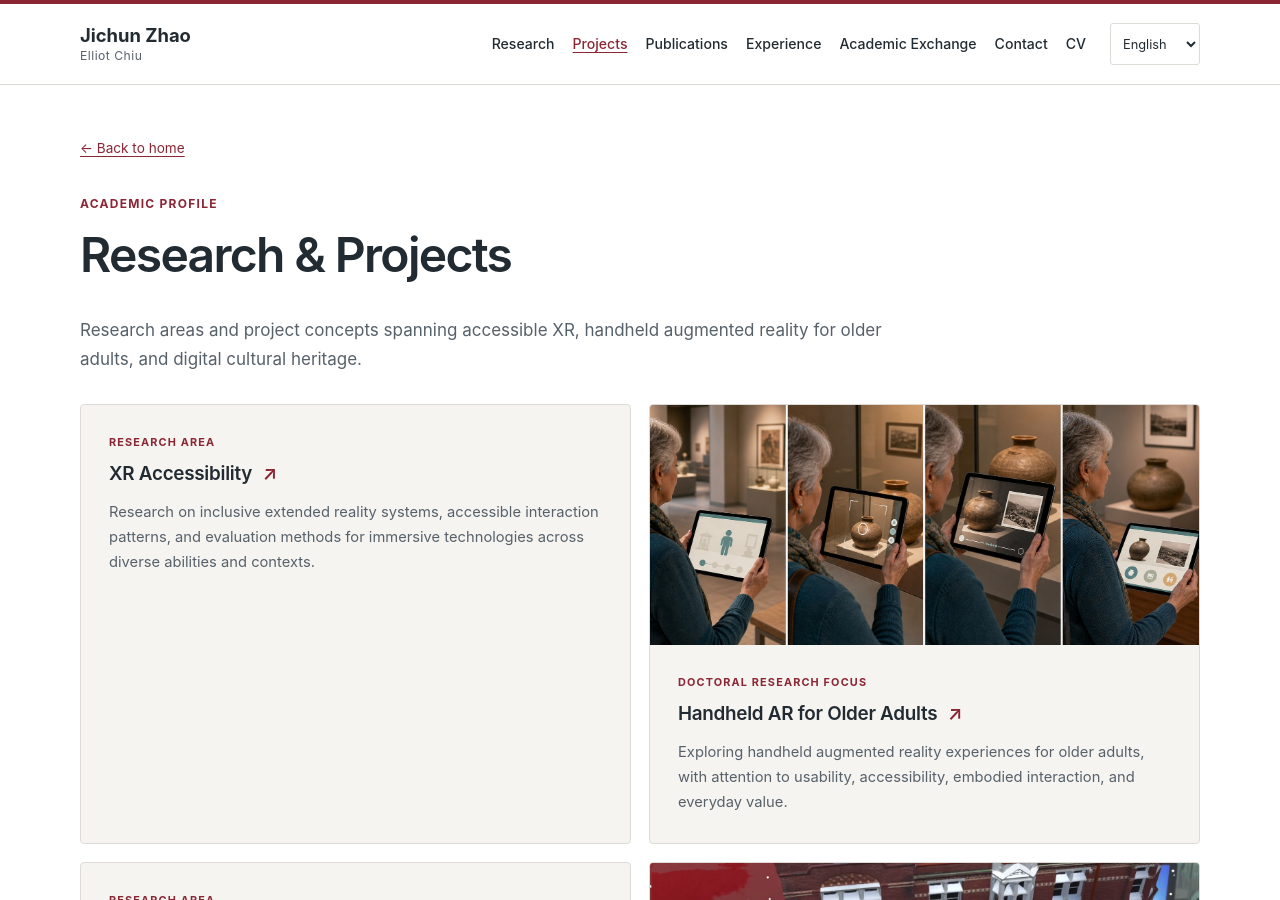
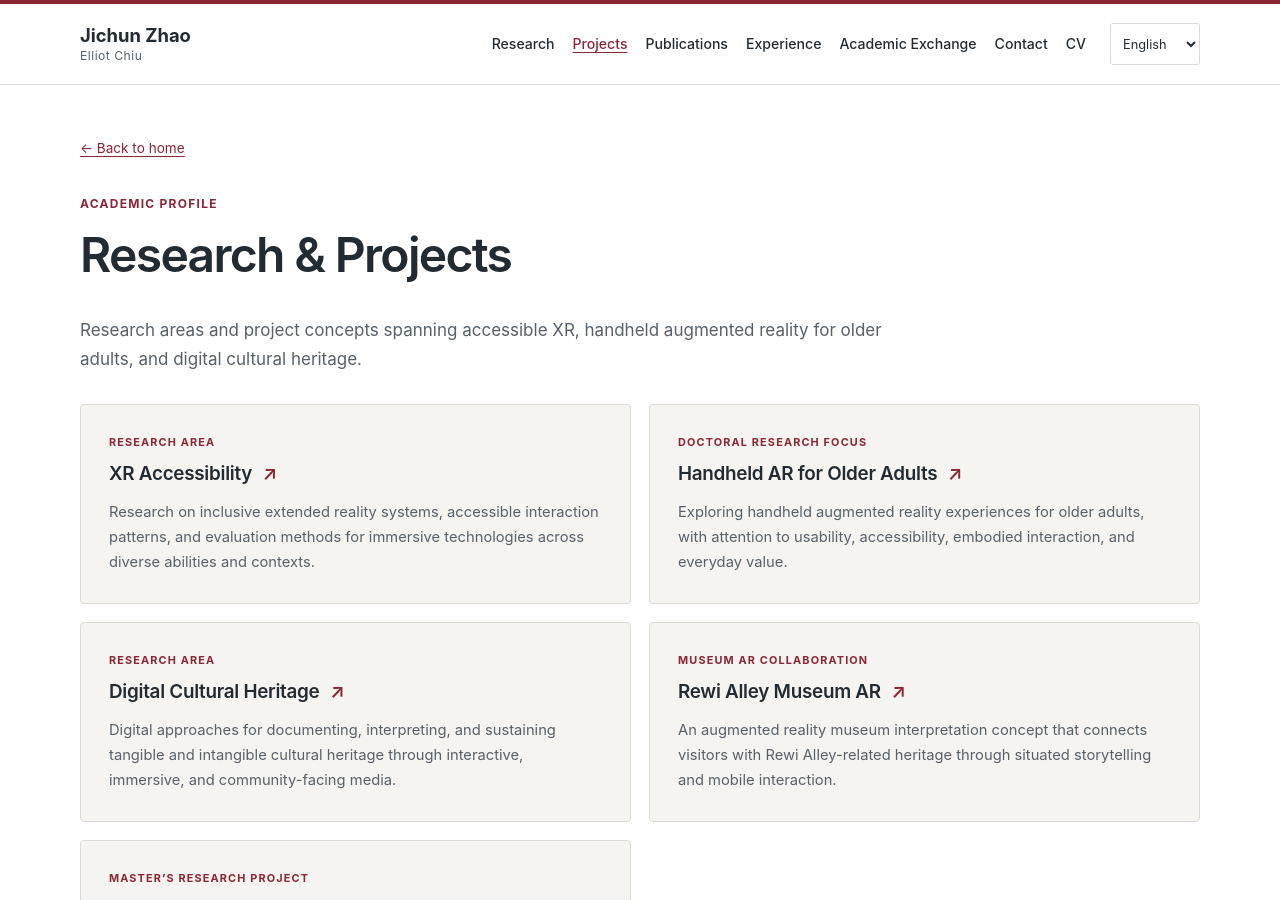
Before and after one commit to Elliot1540/ElliotChiu.github.io, a Jekyll site: the page built from _pages/portfolio.html, in a window 1280 px wide and 900 px high. Built offline with Jekyll 4.4.1, drawn with Linux system fonts in a browser that asks for light colours.

Commit message:
Add files via upload

```diff
--- a/_includes/academic-projects.html
+++ b/_includes/academic-projects.html
@@ -1,9 +1,8 @@
 <div class="project-grid">
 {% assign projects = site.portfolio | sort: 'path' %}
 {% for project in projects %}
-<article class="project-card{% if project.image %} project-card--visual{% endif %}">
-{% if project.image %}<a class="project-card-image" href="{{ project.url | relative_url }}" aria-label="{{ project.title }}"><img src="{{ project.image | relative_url }}" alt="{{ project.image_alt }}" loading="lazy"></a>{% endif %}
-<div class="project-card-copy"><p class="eyebrow">{{ project.category | default: 'Research area' }}</p><h3><a href="{{ project.url | relative_url }}">{{ project.title }} <span aria-hidden="true">↗</span></a></h3><p>{{ project.excerpt | strip_html }}</p></div>
+<article class="project-card">
+<p class="eyebrow">{{ project.category | default: 'Research area' }}</p><h3><a href="{{ project.url | relative_url }}">{{ project.title }} <span aria-hidden="true">↗</span></a></h3><p>{{ project.excerpt | strip_html }}</p>
 </article>
 {% endfor %}
 </div>
--- a/_includes/academic-publications.html
+++ b/_includes/academic-publications.html
@@ -1,6 +1,6 @@
 <ol class="publication-list">
 {% assign publications = site.publications | sort: 'sort_order' | reverse %}
 {% for publication in publications %}
-<li><span class="publication-year">{{ publication.year }}</span><div><p class="publication-type">{{ publication.publication_type }}</p><h3><a href="{{ publication.url | relative_url }}">{{ publication.title }}</a></h3><p class="citation">{{ publication.citation }}</p>{% if publication.paperurl %}<a href="{{ publication.paperurl }}">Read paper</a>{% endif %}{% if publication.doi %} <a href="https://doi.org/{{ publication.doi }}">DOI</a>{% endif %}</div></li>
+<li><span class="publication-year">{{ publication.year }}</span><div><p class="publication-type">{{ publication.publication_type }}</p><h3><a href="{{ publication.url | relative_url }}">{{ publication.title }}</a></h3><p class="citation">{{ publication.citation }}</p>{% if publication.excerpt %}<p class="publication-summary">{{ publication.excerpt }}</p>{% endif %}<p class="publication-actions"><a href="{{ publication.url | relative_url }}">View details</a>{% if publication.paperurl %}<a href="{{ publication.paperurl }}">Full text / record ↗</a>{% endif %}{% if publication.doi %}<a href="https://doi.org/{{ publication.doi }}">DOI ↗</a>{% endif %}</p></div></li>
 {% endfor %}
 </ol>
```
